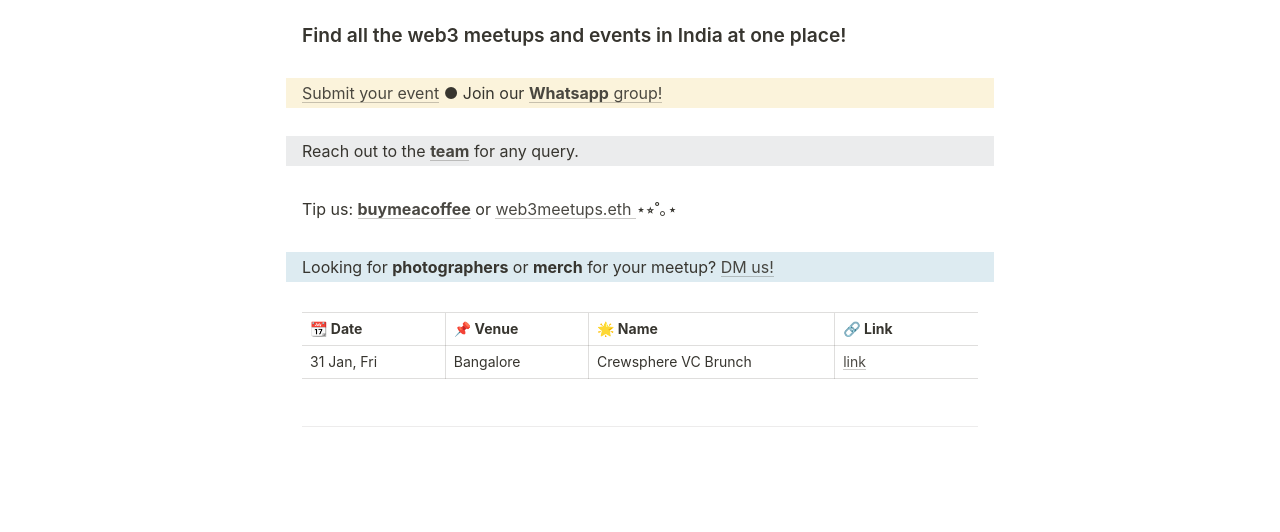
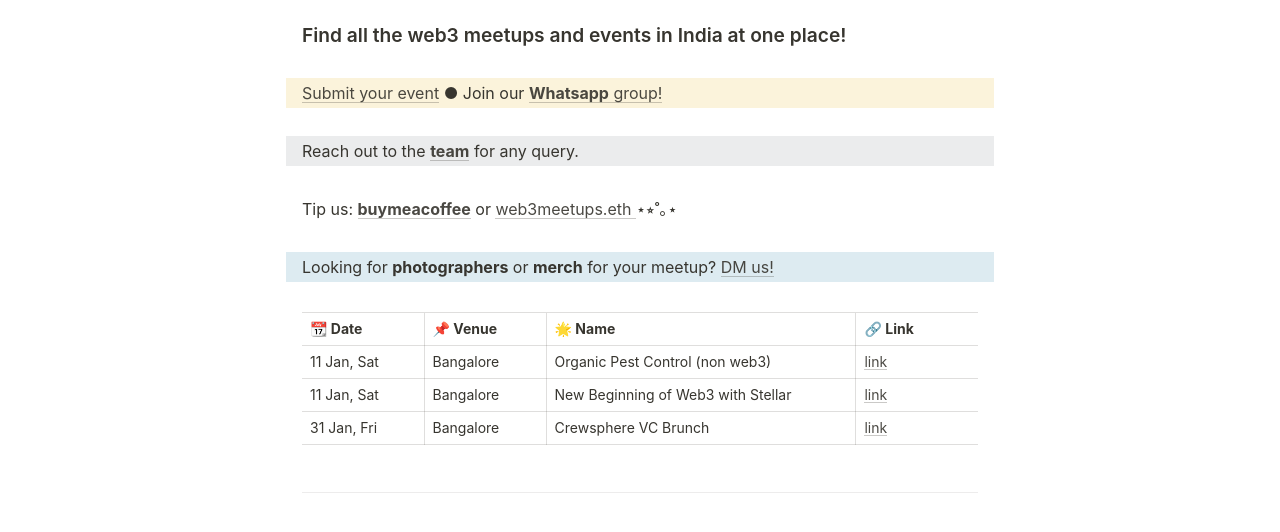
Before and after one commit to web3Gurung/web3meetups-simple, a plain HTML site: page index.html in a window 1280 px wide. Shown: the part 428-960 px from the top of the page. Drawn offline with Linux system fonts and the light colour scheme.

Commit message:
add meetups

```diff
--- a/index.html
+++ b/index.html
@@ -116,6 +116,20 @@
                 </thead>
                 <tbody>
                     <tr>
+                        <td>11 Jan, Sat</td>
+                        <td>Bangalore</td>
+                        <td>Organic Pest Control (non web3)</td>
+                        <td><a target="_blank" rel="noreferrer noopener" href="https://shorturl.at/g22b5">link</a>
+                        </td>
+                    </tr>
+                    <tr>
+                        <td>11 Jan, Sat</td>
+                        <td>Bangalore</td>
+                        <td>New Beginning of Web3 with Stellar</td>
+                        <td><a target="_blank" rel="noreferrer noopener" href="https://shorturl.at/eG3eo">link</a>
+                        </td>
+                    </tr>
+                    <tr>
                         <td>31 Jan, Fri</td>
                         <td>Bangalore</td>
                         <td>Crewsphere VC Brunch</td>
```
